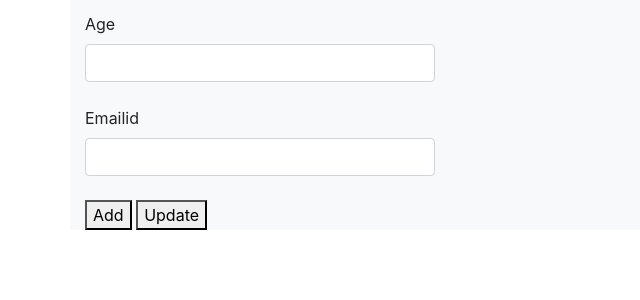
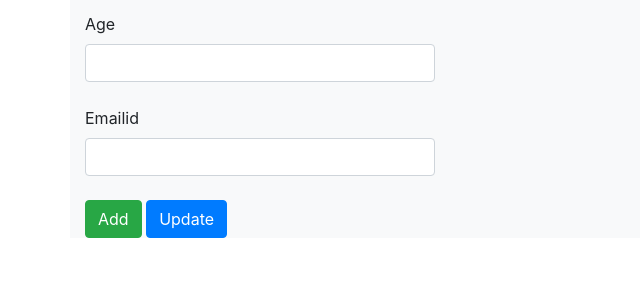
Before and after one commit to AiswaryaS10/Ajax, a Django app: page / in a window 1280 px wide. Shown: the part 292-592 px from the top of the page, without its empty margins (0-640 px from the left). Run offline with Django 5.2, Linux system fonts and the light colour scheme; data that the repository does not hold is empty; some libraries are stand-ins or nearby versions.

Commit message:
second commit

```diff
--- a/ajax/templates/page1.html
+++ b/ajax/templates/page1.html
@@ -12,7 +12,6 @@
 
     <!-- Bootstrap and CSS..... -->
  <link rel="stylesheet" href="https://use.fontawesome.com/releases/v5.7.0/css/all.css" integrity="sha384-lZN37f5QGtY3VHgisS14W3ExzMWZxybE1SJSEsQp9S+oqd12jhcu+A56Ebc1zFSJ" crossorigin="anonymous">
-
  <link rel="stylesheet" href="https://maxcdn.bootstrapcdn.com/bootstrap/4.5.2/css/bootstrap.min.css">
  <script src="https://ajax.googleapis.com/ajax/libs/jquery/3.5.1/jquery.min.js"></script>
  <script src="https://cdnjs.cloudflare.com/ajax/libs/popper.js/1.16.0/umd/popper.min.js"></script>
@@ -32,9 +31,8 @@
                 <label>Emailid</label><br>
                 <input type="email" name="email" id="email" class="form-control"><br>
                 <input type="hidden" id="itemId" name="itemId">
-
-                <button onclick="add()">Add</button>
-                <button type="button" onclick="updateItem()">Update</button>
+                <button class="btn btn-success" onclick="add()">Add</button>
+                <button class="btn btn-primary" type="button" onclick="updateItem()">Update</button>
 
             </form>
         </div>
@@ -69,7 +67,7 @@
                     $('#itemsBody').empty();
                     $.each(data, function(index, item) {
                         console.log(item)
-                        $('#itemsBody').append('<tr><td>' + item.name + '</td><td>' + item.age + '</td><td>' + item.email + '</td><td><button onclick="edit(' + item.id + ')" class="mr-2">Edit</button><button onclick="deleteItem(' + item.id + ') " class="mr-2">Delete</button></td></tr>');
+                        $('#itemsBody').append('<tr><td>' + item.name + '</td><td>' + item.age + '</td><td>' + item.email + '</td><td><button onclick="edit(' + item.id + ')" class="btn btn-warning mr-2">Edit</button><button onclick="deleteItem(' + item.id + ') " class="btn btn-danger mr-2">Delete</button></td></tr>');
                     });
                 }
             });
```
Also changed, not shown: ajax/templates/newfile.html (added).
